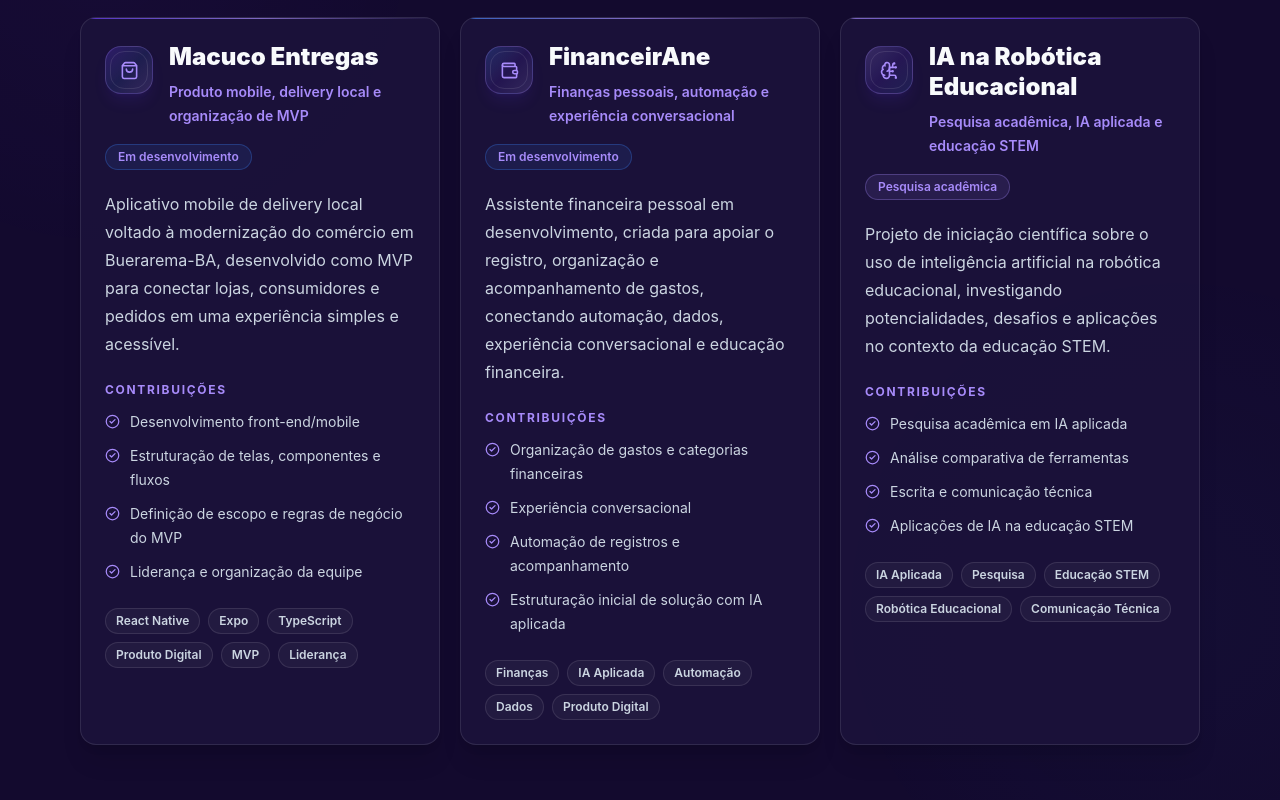
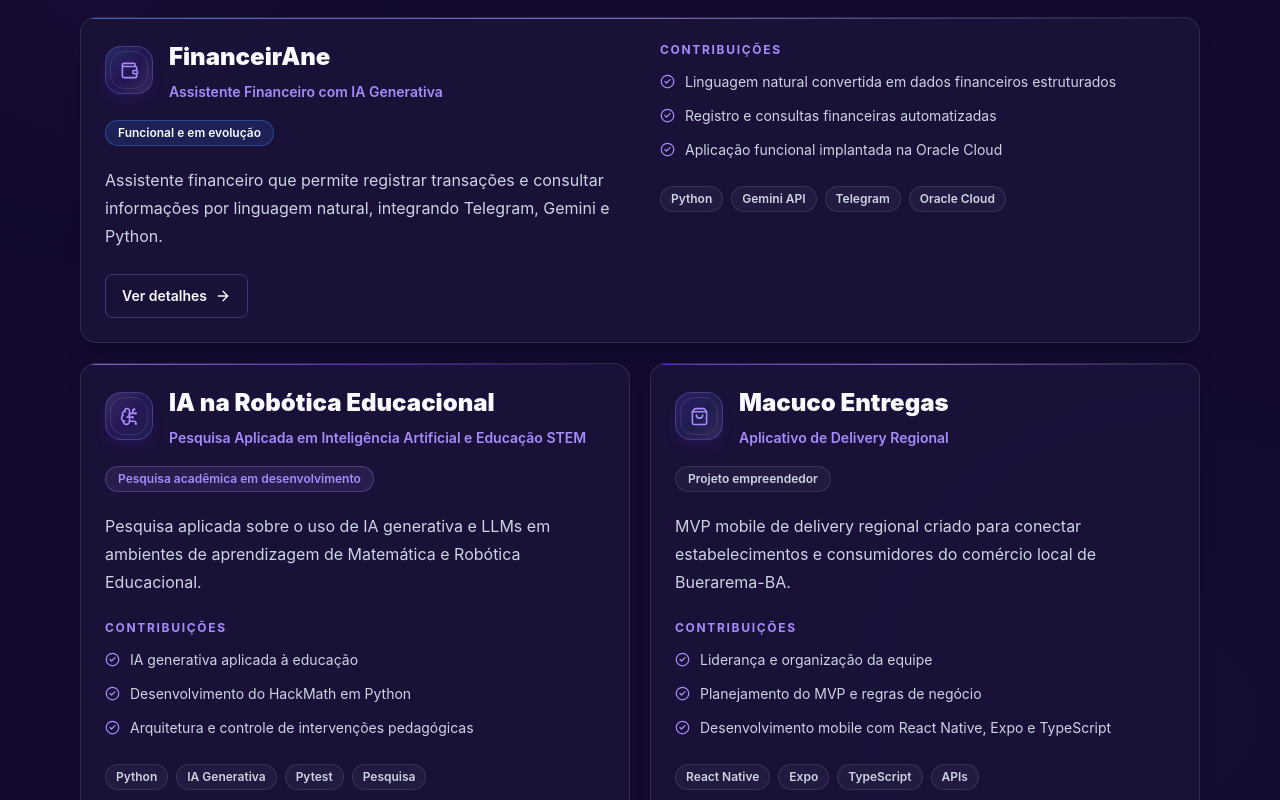
Before and after one commit to anepaixao/portfolio-ane-paixao, a React (Vite) app: page / in a window 1280 px wide. Shown: the part 3180-3980 px from the top of the page. Built offline with nearby package versions, Linux system fonts and the light colour scheme.

Commit message:
feat(projects): add detailed project cases

```diff
--- /dev/null
+++ b/src/components/projects/ProjectDetailsDialog.tsx
@@ -0,0 +1,87 @@
+import { useEffect, useRef } from 'react';
+import { ArrowRight, ArrowUpRight, X } from 'lucide-react';
+import type { Project } from '../../data/projects';
+
+export function ProjectDetailsDialog({ project }: { project: Project }) {
+  const dialogRef = useRef<HTMLDialogElement>(null);
+  const titleId = `details-${project.title.replaceAll(' ', '-')}`;
+  const isFinance = project.title === 'FinanceirAne';
+
+  useEffect(() => {
+    const dialog = dialogRef.current;
+    const unlock = () => { document.body.style.overflow = previousOverflow; };
+    const previousOverflow = document.body.style.overflow;
+    dialog?.addEventListener('close', unlock);
+    return () => {
+      dialog?.removeEventListener('close', unlock);
+      if (dialog?.open) unlock();
+    };
+  }, []);
+
+  return (
+    <>
+      <button
+        type="button"
+        className="mt-6 inline-flex min-h-11 items-center gap-2 self-start rounded-lg border border-portfolio-lilac/30 px-4 py-2 text-sm font-semibold text-portfolio-text transition-colors hover:bg-white/5 focus-visible:outline-2 focus-visible:outline-offset-4 focus-visible:outline-portfolio-lilac"
+        aria-haspopup="dialog"
+        onClick={() => {
+          dialogRef.current?.showModal();
+          document.body.style.overflow = 'hidden';
+        }}
+      >
+        Ver detalhes <ArrowRight aria-hidden="true" size={16} />
+      </button>
+      <dialog
+        ref={dialogRef}
+        aria-labelledby={titleId}
+        className="fixed inset-0 m-auto max-h-[94dvh] w-[calc(100%-1rem)] max-w-5xl overflow-x-hidden overflow-y-auto overscroll-contain rounded-lg border border-white/15 bg-portfolio-bg p-0 text-portfolio-text shadow-2xl backdrop:bg-black/75 sm:w-[calc(100%-3rem)]"
+      >
+        <header className="sticky top-0 z-10 flex items-start justify-between gap-4 border-b border-white/10 bg-portfolio-bg px-5 py-4 sm:px-8">
+          <h2 id={titleId} className="min-w-0 break-words text-xl font-bold sm:text-2xl">{project.title}</h2>
+          <button autoFocus type="button" aria-label="Fechar detalhes" onClick={() => dialogRef.current?.close()} className="grid size-11 shrink-0 place-items-center rounded-lg border border-white/15 hover:bg-white/10 focus-visible:outline-2 focus-visible:outline-portfolio-lilac">
+            <X aria-hidden="true" size={20} />
+          </button>
+        </header>
+        <div className="space-y-8 p-5 sm:p-8">
+          <section>
+            <h3 className="mb-3 font-bold text-portfolio-lilac">{project.status.startsWith('Pesquisa acadêmica') ? 'Contexto da pesquisa' : 'Visão geral'}</h3>
+            <p className="leading-7 text-portfolio-muted">{project.description}</p>
+            <p className="mt-4 text-sm font-semibold">{project.statusDetail ?? project.status}</p>
+          </section>
+          {isFinance && <section>
+            <h3 className="mb-4 font-bold text-portfolio-lilac">Como funciona</h3>
+            <ol className="flex flex-wrap items-center gap-3">
+              {['Telegram', 'Backend Python', 'Gemini API', 'Validação dos dados', 'Google Sheets'].map((stage, index) => <li key={stage} className="flex max-w-full items-center gap-3 text-sm"><span className="border-b border-portfolio-lilac/40 py-2">{stage}</span>{index < 4 && <ArrowRight aria-hidden="true" size={16} />}</li>)}
+            </ol>
+            <p className="mt-4 text-sm text-portfolio-muted">O backend Python também coordena consultas e respostas enviadas ao Telegram.</p>
+            <p className="mt-2 text-sm text-portfolio-muted">Aplicação implantada na Oracle Cloud.</p>
+          </section>}
+          <section>
+            <h3 className="mb-3 font-bold text-portfolio-lilac">{isFinance ? 'Destaques' : 'Atuação'}</h3>
+            <ul className="list-disc space-y-3 pl-5 leading-7 text-portfolio-muted">{project.highlights.map((highlight) => <li key={highlight}>{highlight}</li>)}</ul>
+          </section>
+          <section>
+            <h3 className="mb-3 font-bold text-portfolio-lilac">{project.status.startsWith('Pesquisa acadêmica') ? 'Áreas relacionadas' : 'Tecnologias / competências'}</h3>
+            <ul className="flex flex-wrap gap-2">{project.tags.map((tag) => <li key={tag} className="max-w-full break-words rounded border border-white/15 px-3 py-1 text-sm text-portfolio-muted">{tag}</li>)}</ul>
+          </section>
+          {project.links && project.links.length > 0 && (
+            <div className="flex flex-wrap gap-3">
+              {project.links.map((link) => (
+                <a
+                  key={link.href}
+                  href={link.href}
+                  target="_blank"
+                  rel="noreferrer"
+                  className="inline-flex min-h-11 max-w-full items-center gap-2 rounded-lg border border-portfolio-lilac/30 px-4 py-2 text-sm font-semibold hover:bg-white/5 focus-visible:outline-2 focus-visible:outline-offset-4 focus-visible:outline-portfolio-lilac"
+                >
+                  <span>{isFinance ? 'Ver repositório no GitHub' : link.label}</span>
+                  <ArrowUpRight aria-hidden="true" className="shrink-0" size={16} />
+                </a>
+              ))}
+            </div>
+          )}
+        </div>
+      </dialog>
+    </>
+  );
+}
--- a/src/components/sections/Projects.tsx
+++ b/src/components/sections/Projects.tsx
@@ -1,6 +1,5 @@
 import { motion, useReducedMotion } from 'framer-motion';
 import {
-  ArrowUpRight,
   BrainCircuit,
   CheckCircle2,
   FolderKanban,
@@ -9,6 +8,7 @@ import {
 } from 'lucide-react';
 import type { ComponentType } from 'react';
 import { projects, type Project } from '../../data/projects';
+import { ProjectDetailsDialog } from '../projects/ProjectDetailsDialog';
 
 const projectIcons: Record<string, ComponentType<{ size?: number; className?: string }>> = {
   'Macuco Entregas': ShoppingBag,
@@ -17,9 +17,11 @@ const projectIcons: Record<string, ComponentType<{ size?: number; className?: st
 };
 
 const statusStyles: Record<string, string> = {
+  'Em desenvolvimento — aplicação funcional e em uso.':
+    'border-portfolio-blue/40 bg-portfolio-blue/15 text-portfolio-text',
   'Em desenvolvimento':
     'border-portfolio-blue/30 bg-portfolio-blue/10 text-portfolio-lilac',
-  'Pesquisa acadêmica':
+  'Pesquisa acadêmica em desenvolvimento':
     'border-portfolio-lilac/30 bg-portfolio-lilac/10 text-portfolio-lilac',
 };
 
@@ -36,19 +38,19 @@ const projectAccents: Record<
     glow: 'group-hover:shadow-portfolio-purple/10',
     icon: 'from-portfolio-purple/24 via-portfolio-blue/12 to-portfolio-lilac/18',
     line: 'from-portfolio-purple via-portfolio-lilac to-transparent',
-    subtitle: 'Produto mobile, delivery local e organização de MVP',
+    subtitle: 'Aplicativo de Delivery Regional',
   },
   FinanceirAne: {
     glow: 'group-hover:shadow-portfolio-blue/10',
     icon: 'from-portfolio-blue/24 via-portfolio-purple/12 to-portfolio-lilac/18',
     line: 'from-portfolio-blue via-portfolio-lilac to-transparent',
-    subtitle: 'Finanças pessoais, automação e experiência conversacional',
+    subtitle: 'Assistente Financeiro com IA Generativa',
   },
   'IA na Robótica Educacional': {
     glow: 'group-hover:shadow-portfolio-lilac/10',
     icon: 'from-portfolio-lilac/22 via-portfolio-purple/14 to-portfolio-blue/14',
     line: 'from-portfolio-lilac via-portfolio-purple to-transparent',
-    subtitle: 'Pesquisa acadêmica, IA aplicada e educação STEM',
+    subtitle: 'Pesquisa Aplicada em Inteligência Artificial e Educação STEM',
   },
 };
 
@@ -76,19 +78,15 @@ export function Projects() {
               className="mt-4 text-3xl font-black leading-tight text-portfolio-text sm:text-4xl lg:text-5xl"
               id="projects-title"
             >
-              Meus principais trabalhos
+              Projetos em destaque
             </h2>
             <div className="mt-6 h-1 w-20 rounded-full bg-gradient-to-r from-portfolio-purple to-portfolio-blue" />
           </div>
 
-          <p className="max-w-sm text-sm leading-6 text-portfolio-muted lg:text-right">
-            Cases compactos que conectam produto, desenvolvimento e IA aplicada
-            em diferentes contextos.
-          </p>
         </div>
 
-        <div className="mt-10 grid gap-5 md:grid-cols-2 xl:grid-cols-3">
-          {projects.map((project, index) => (
+        <div className="mt-10 grid gap-5 md:grid-cols-2">
+          {[...projects.filter((project) => project.title === 'FinanceirAne'), ...projects.filter((project) => project.title !== 'FinanceirAne')].map((project, index) => (
             <ProjectShowcaseCard
               index={index}
               key={project.title}
@@ -114,6 +112,7 @@ function ProjectShowcaseCard({
   project,
 }: ProjectShowcaseCardProps) {
   const ProjectIcon = projectIcons[project.title] ?? FolderKanban;
+  const isFeatured = project.title === 'FinanceirAne';
   const accent = projectAccents[project.title] ?? {
     glow: 'group-hover:shadow-portfolio-purple/10',
     icon: 'from-portfolio-purple/20 via-portfolio-blue/12 to-portfolio-lilac/16',
@@ -126,7 +125,7 @@ function ProjectShowcaseCard({
 
   return (
     <motion.article
-      className={`group relative flex h-full min-w-0 flex-col overflow-hidden rounded-2xl border border-white/10 bg-portfolio-card/95 p-5 shadow-xl shadow-black/10 transition duration-300 hover:border-portfolio-lilac/45 sm:p-6 ${accent.glow}`}
+      className={`group relative flex h-full min-w-0 flex-col overflow-hidden rounded-2xl border border-white/10 bg-portfolio-card/95 p-5 shadow-xl shadow-black/10 transition duration-300 hover:border-portfolio-lilac/45 sm:p-6 ${isFeatured ? 'md:col-span-2' : ''} ${accent.glow}`}
       initial={
         prefersReducedMotion
           ? false
@@ -158,7 +157,9 @@ function ProjectShowcaseCard({
         className={`absolute inset-x-0 top-0 h-px bg-gradient-to-r ${accent.line} opacity-70`}
       />
 
-      <div className="flex flex-col gap-4 sm:flex-row sm:items-start sm:justify-between xl:flex-col">
+      <div className={isFeatured ? 'grid min-w-0 gap-6 lg:grid-cols-2 lg:gap-10' : ''}>
+      <div className="min-w-0">
+      <div className="flex flex-col items-start gap-4">
         <div className="flex min-w-0 items-start gap-4">
           <motion.span
             className={`relative mt-1 grid size-12 shrink-0 place-items-center rounded-2xl border border-portfolio-lilac/25 bg-gradient-to-br text-portfolio-lilac shadow-lg shadow-portfolio-purple/10 ${accent.icon}`}
@@ -184,22 +185,24 @@ function ProjectShowcaseCard({
         </div>
 
         <span
-          className={`w-fit shrink-0 rounded-full border px-3 py-1 text-xs font-semibold ${statusClass}`}
+          className={`max-w-full rounded-full border px-3 py-1 text-xs font-semibold ${statusClass}`}
         >
-          {project.status}
+          {project.cover?.status ?? project.status}
         </span>
       </div>
 
       <p className="mt-5 text-sm leading-7 text-portfolio-muted sm:text-base">
-        {project.description}
+        {project.cover?.description ?? project.description}
       </p>
+      </div>
 
-      <div className="mt-6">
+      <div className="min-w-0">
+      <div className={isFeatured ? '' : 'mt-6'}>
         <p className="text-xs font-bold uppercase tracking-[0.14em] text-portfolio-lilac">
           Contribuições
         </p>
         <ul className="mt-3 space-y-2.5">
-          {project.highlights.map((highlight) => (
+          {(project.cover?.highlights ?? project.highlights.slice(0, 3)).map((highlight) => (
             <li
               className="flex min-w-0 gap-2.5 text-sm leading-6 text-portfolio-muted"
               key={`${project.title}-${highlight}`}
@@ -216,7 +219,7 @@ function ProjectShowcaseCard({
       </div>
 
       <div className="mt-6 flex flex-wrap gap-2">
-        {project.tags.map((tag) => (
+        {(project.cover?.tags ?? project.tags.slice(0, 4)).map((tag) => (
           <span
             className="rounded-full border border-white/10 bg-white/[0.04] px-2.5 py-1 text-xs font-semibold text-portfolio-muted transition duration-200 group-hover:border-portfolio-purple/35"
             key={`${project.title}-${tag}`}
@@ -225,23 +228,10 @@ function ProjectShowcaseCard({
           </span>
         ))}
       </div>
+      </div>
+      </div>
 
-      {project.links && project.links.length > 0 && (
-        <div className="mt-7 flex flex-wrap gap-3">
-          {project.links.map((link) => (
-            <a
-              className="inline-flex min-h-11 items-center gap-2 rounded-full border border-portfolio-lilac/30 bg-portfolio-lilac/10 px-4 py-2 text-sm font-bold text-portfolio-text transition duration-200 hover:border-portfolio-lilac/70 hover:bg-portfolio-lilac/15 focus:outline-none focus-visible:ring-2 focus-visible:ring-portfolio-lilac/70"
-              href={link.href}
-              key={`${project.title}-${link.href}`}
-              rel="noreferrer"
-              target="_blank"
-            >
-              <ArrowUpRight aria-hidden="true" size={16} />
-              {link.label}
-            </a>
-          ))}
-        </div>
-      )}
+      <ProjectDetailsDialog project={project} />
     </motion.article>
   );
 }
--- a/src/data/projects.ts
+++ b/src/data/projects.ts
@@ -4,6 +4,13 @@ export type Project = {
   tags: string[];
   highlights: string[];
   status: string;
+  statusDetail?: string;
+  cover?: {
+    description: string;
+    highlights?: string[];
+    tags: string[];
+    status?: string;
+  };
   links?: {
     label: string;
     href: string;
@@ -12,48 +19,109 @@ export type Project = {
 
 export const projects: Project[] = [
   {
-    title: 'Macuco Entregas',
-    description:
-      'Aplicativo mobile de delivery local voltado à modernização do comércio em Buerarema-BA, desenvolvido como MVP para conectar lojas, consumidores e pedidos em uma experiência simples e acessível.',
-    tags: ['React Native', 'Expo', 'TypeScript', 'Produto Digital', 'MVP', 'Liderança'],
-    highlights: [
-      'Desenvolvimento front-end/mobile',
-      'Estruturação de telas, componentes e fluxos',
-      'Definição de escopo e regras de negócio do MVP',
-      'Liderança e organização da equipe',
+    "title": "FinanceirAne",
+    "cover": {
+      "description": "Assistente financeiro que permite registrar transações e consultar informações por linguagem natural, integrando Telegram, Gemini e Python.",
+      "highlights": [
+        "Linguagem natural convertida em dados financeiros estruturados",
+        "Registro e consultas financeiras automatizadas",
+        "Aplicação funcional implantada na Oracle Cloud"
+      ],
+      "tags": [
+        "Python",
+        "Gemini API",
+        "Telegram",
+        "Oracle Cloud"
+      ],
+      "status": "Funcional e em evolução"
+    },
+    "description": "Assistente financeiro pessoal desenvolvido em Python, com integração à Gemini API e ao Telegram. Permite registrar transações e consultar informações financeiras por meio de mensagens em linguagem natural, automatizando o acompanhamento de receitas e despesas.",
+    "highlights": [
+      "Gemini API para interpretar mensagens e extrair dados financeiros estruturados.",
+      "Registro de receitas, despesas e compras parceladas no Google Sheets.",
+      "Consultas por período, categoria e método de pagamento.",
+      "Backend Python com validação, tratamento de falhas e testes automatizados.",
+      "Deploy na Oracle Cloud com integração contínua via GitHub Actions."
     ],
-    status: 'Em desenvolvimento',
+    "tags": [
+      "Python",
+      "Gemini API",
+      "Telegram Bot API",
+      "Google Sheets API",
+      "Oracle Cloud",
+      "Pytest",
+      "GitHub Actions"
+    ],
+    "status": "Em desenvolvimento — aplicação funcional e em uso.",
+    "links": [
+      {
+        "label": "GitHub",
+        "href": "https://github.com/anepaixao/financeirane-ai-agent"
+      }
+    ]
   },
   {
-    title: 'FinanceirAne',
-    description:
-      'Assistente financeira pessoal em desenvolvimento, criada para apoiar o registro, organização e acompanhamento de gastos, conectando automação, dados, experiência conversacional e educação financeira.',
-    tags: ['Finanças', 'IA Aplicada', 'Automação', 'Dados', 'Produto Digital'],
-    highlights: [
-      'Organização de gastos e categorias financeiras',
-      'Experiência conversacional',
-      'Automação de registros e acompanhamento',
-      'Estruturação inicial de solução com IA aplicada',
+    "title": "IA na Robótica Educacional",
+    "cover": {
+      "description": "Pesquisa aplicada sobre o uso de IA generativa e LLMs em ambientes de aprendizagem de Matemática e Robótica Educacional.",
+      "highlights": [
+        "IA generativa aplicada à educação",
+        "Desenvolvimento do HackMath em Python",
+        "Arquitetura e controle de intervenções pedagógicas"
+      ],
+      "tags": [
+        "Python",
+        "IA Generativa",
+        "Pytest",
+        "Pesquisa"
+      ]
+    },
+    "description": "Projeto de iniciação científica desenvolvido na Universidade Estadual de Santa Cruz (UESC), com foco na integração de inteligência artificial generativa e modelos de linguagem (LLMs) a ambientes de aprendizagem de Matemática e Robótica Educacional.",
+    "highlights": [
+      "Pesquisa bibliográfica e análise de aplicações de IA em ambientes educacionais.",
+      "Desenvolvimento de componentes do HackMath em Python, incluindo lógica de negócio, gerenciamento de estados e validação de dados.",
+      "Modelagem da arquitetura do sistema e especificação de mecanismos para controle de intervenções pedagógicas com IA.",
+      "Implementação de testes automatizados com Pytest, com 23 testes aprovados no primeiro incremento.",
+      "Documentação técnica, produção de relatórios e apresentação de resultados no Seminário de Iniciação Científica da UESC."
     ],
-    status: 'Em desenvolvimento',
+    "tags": [
+      "Python",
+      "Pytest",
+      "Pydantic",
+      "Git",
+      "GitHub"
+    ],
+    "status": "Pesquisa acadêmica em desenvolvimento"
   },
   {
-    title: 'IA na Robótica Educacional',
-    description:
-      'Projeto de iniciação científica sobre o uso de inteligência artificial na robótica educacional, investigando potencialidades, desafios e aplicações no contexto da educação STEM.',
-    tags: [
-      'IA Aplicada',
-      'Pesquisa',
-      'Educação STEM',
-      'Robótica Educacional',
-      'Comunicação Técnica',
+    "title": "Macuco Entregas",
+    "cover": {
+      "description": "MVP mobile de delivery regional criado para conectar estabelecimentos e consumidores do comércio local de Buerarema-BA.",
+      "highlights": [
+        "Liderança e organização da equipe",
+        "Planejamento do MVP e regras de negócio",
+        "Desenvolvimento mobile com React Native, Expo e TypeScript"
+      ],
+      "tags": [
+        "React Native",
+        "Expo",
+        "TypeScript",
+        "APIs"
+      ]
+    },
+    "description": "O Macuco Entregas é um aplicativo mobile de delivery local voltado à modernização do comércio em Buerarema/BA.",
+    "highlights": [
+      "Liderança do projeto, com coordenação da equipe, reuniões e distribuição de responsabilidades.",
+      "Planejamento do MVP e definição de prioridades, funcionalidades e regras de negócio.",
+      "Desenvolvimento de funcionalidades mobile com React Native, Expo e TypeScript.",
+      "Participação nas decisões de arquitetura e experiência do usuário."
     ],
-    highlights: [
-      'Pesquisa acadêmica em IA aplicada',
-      'Análise comparativa de ferramentas',
-      'Escrita e comunicação técnica',
-      'Aplicações de IA na educação STEM',
+    "tags": [
+      "React Native",
+      "Expo",
+      "TypeScript",
+      "Integração com APIs"
     ],
-    status: 'Pesquisa acadêmica',
-  },
+    "status": "Projeto empreendedor"
+  }
 ];
```
